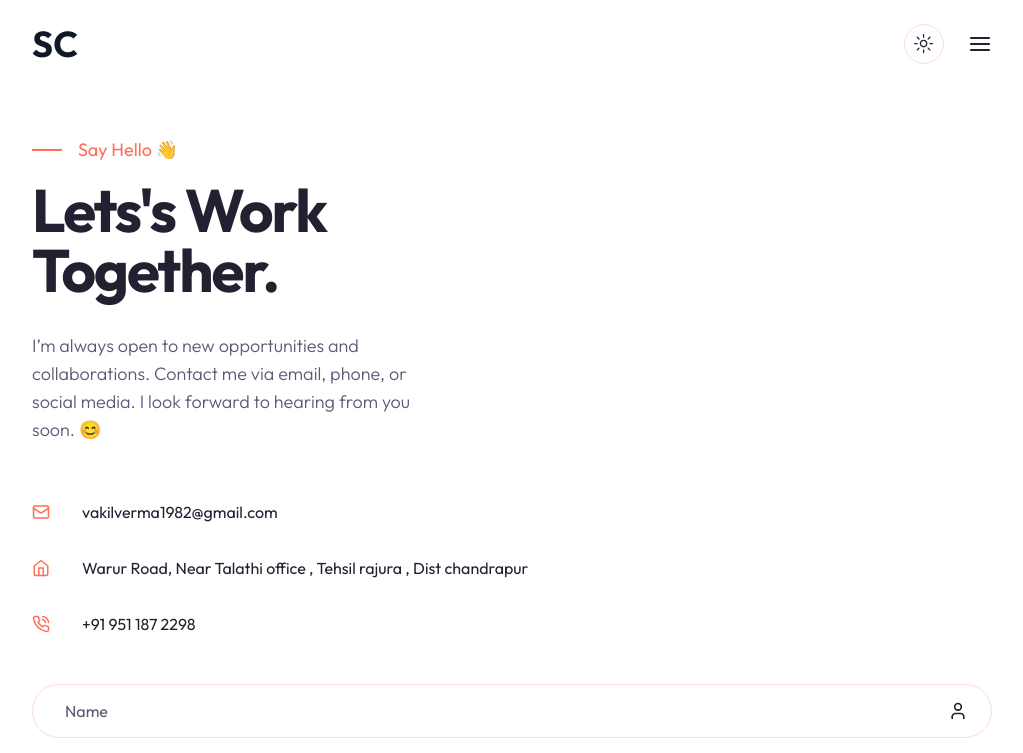
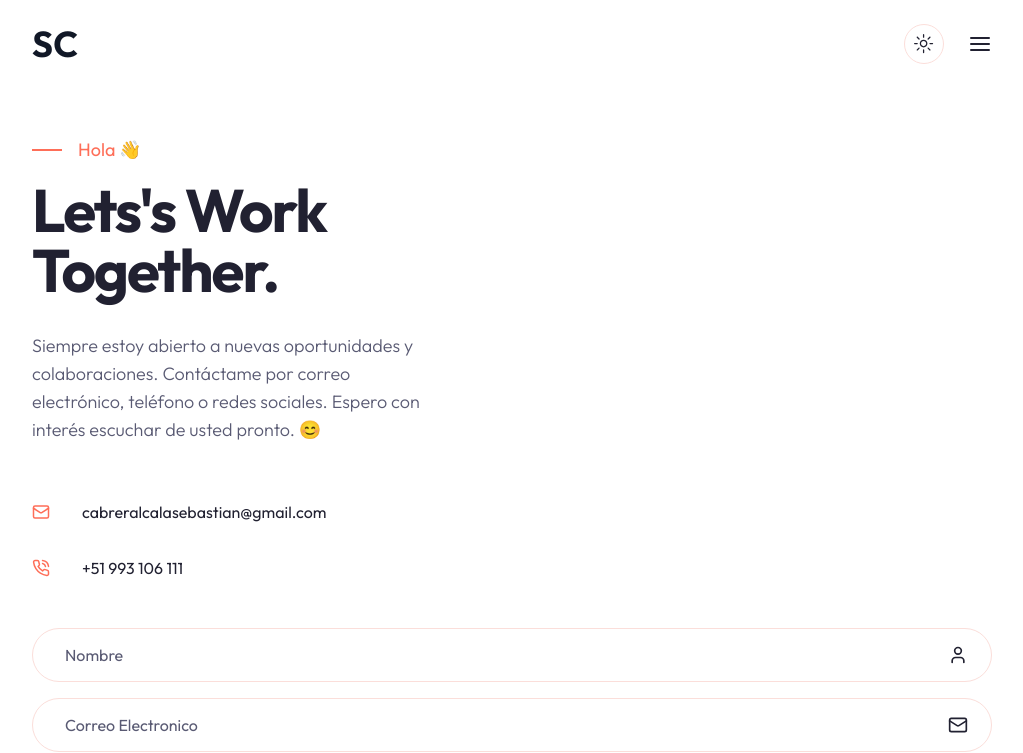
Before and after one commit to iSebasC/porfolio-sebastian-cabrera, a Next.js app: page /contact in a window 1280 px wide. Shown: the top 753 px of the page, without its empty margins (128-1151 px from the left). Built offline with nearby package versions, Linux system fonts and the light colour scheme.

Commit message:
contacto

```diff
--- a/app/contact/page.jsx
+++ b/app/contact/page.jsx
@@ -12,11 +12,11 @@ const Contact = () => {
           <div className="flex flex-col justify-center">
             <div className="flex items-center gap-x-4 text-primary text-lg mb-4">
               <span className="w-[30px] h-[2px] bg-primary"></span>
-              Say Hello 👋
+              Hola 👋
             </div>
             <h1 className="h1 max-w-md mb-8">Lets's Work Together.</h1>
             <p className="subtitle max-w-[400px]">
-            I’m always open to new opportunities and collaborations. Contact me via email, phone, or social media. I look forward to hearing from you soon. 😊
+            Siempre estoy abierto a nuevas oportunidades y colaboraciones. Contáctame por correo electrónico, teléfono o redes sociales. Espero con interés escuchar de usted pronto. 😊
             </p>
           </div>
           {/* illustration  */}
@@ -29,20 +29,12 @@ const Contact = () => {
             {/* mail  */}
             <div className="flex items-center gap-x-8">
               <MailIcon size={18} className="text-primary" />
-              <div>vakilverma1982@gmail.com</div>
-            </div>
-            {/* address  */}
-            <div className="flex items-center gap-x-8">
-              <HomeIcon size={18} className="text-primary" />
-              <div>
-                Warur Road, Near Talathi office , Tehsil rajura , Dist
-                chandrapur
-              </div>
+              <div>cabreralcalasebastian@gmail.com</div>
             </div>
             {/* phone  */}
             <div className="flex items-center gap-x-8">
               <PhoneCall size={18} className="text-primary" />
-              <div>+91 951 187 2298</div>
+              <div>+51 993 106 111</div>
             </div>
           </div>
           <Form />
--- a/components/Form.jsx
+++ b/components/Form.jsx
@@ -9,17 +9,17 @@ const Form = () => {
     // Now using formspree here .. before i used getform.io  ( please dont copy my form action link.. it wont work for you)
     <form
       className="flex flex-col gap-y-4"
-      action="https://formspree.io/f/moqgqqng"
+      action="https://formspree.io/f/mdoqpvza"
       method="POST"
     >
       {/* input  */}
       <div className="relative flex items-center">
-        <Input type="name" id="name" name="name" placeholder="Name" />
+        <Input type="name" id="name" name="name" placeholder="Nombre" />
         <User className="absolute right-6" size={20} />
       </div>
       {/* input  */}
       <div className="relative flex items-center">
-        <Input type="email" id="email" name="email" placeholder="Email" />
+        <Input type="email" id="email" name="email" placeholder="Correo Electronico" />
         <MailIcon className="absolute right-6" size={20} />
       </div>
       {/* input  */}
@@ -27,12 +27,12 @@ const Form = () => {
         <Textarea
           id="message"
           name="message"
-          placeholder="Type your message here."
+          placeholder="Escribe tu mensaje aquí."
         />
         <MessageSquare className="absolute top-4 right-6" size={20} />
       </div>
       <Button type="submit" className="flex items-center gap-x-1 max-w-[166px]">
-        Let's Talk <ArrowRightIcon size={20} />
+        Hablemos <ArrowRightIcon size={20} />
       </Button>
     </form>
   );
```
